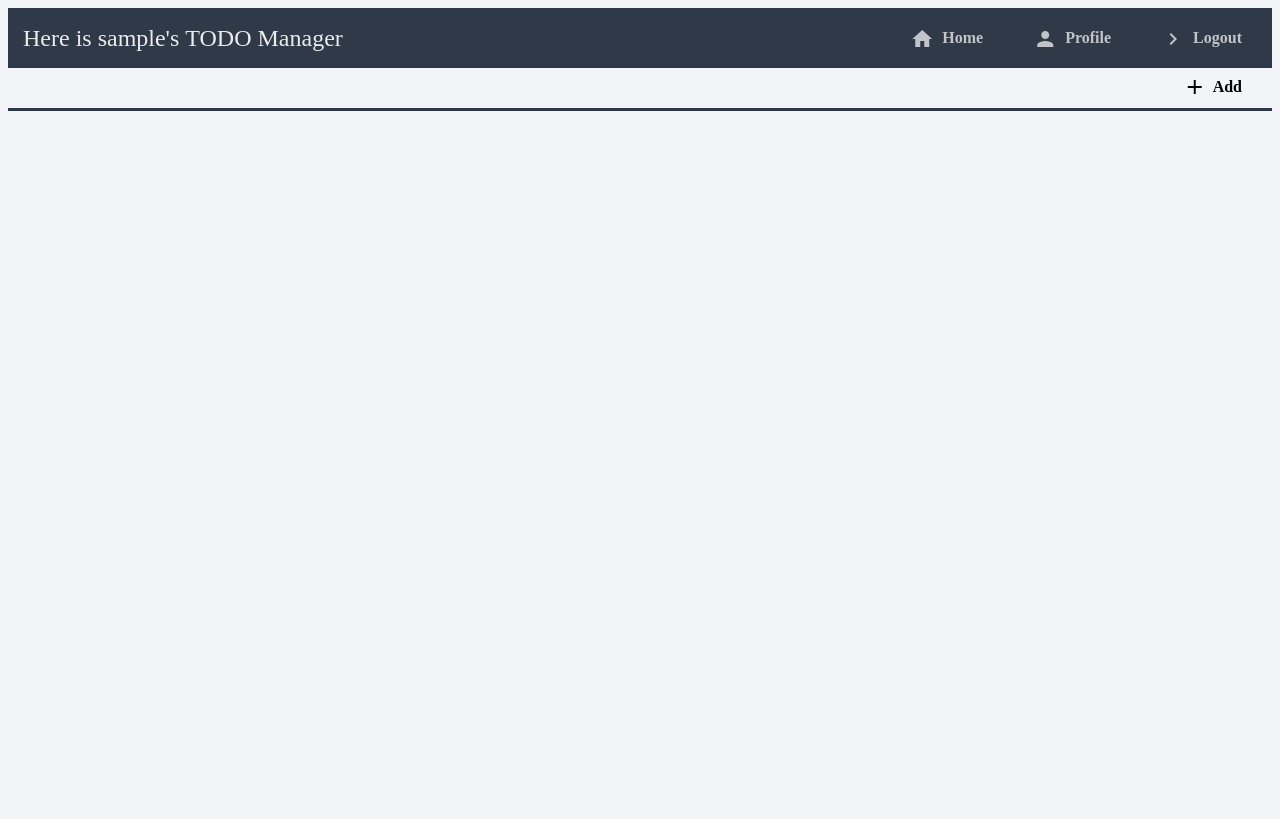
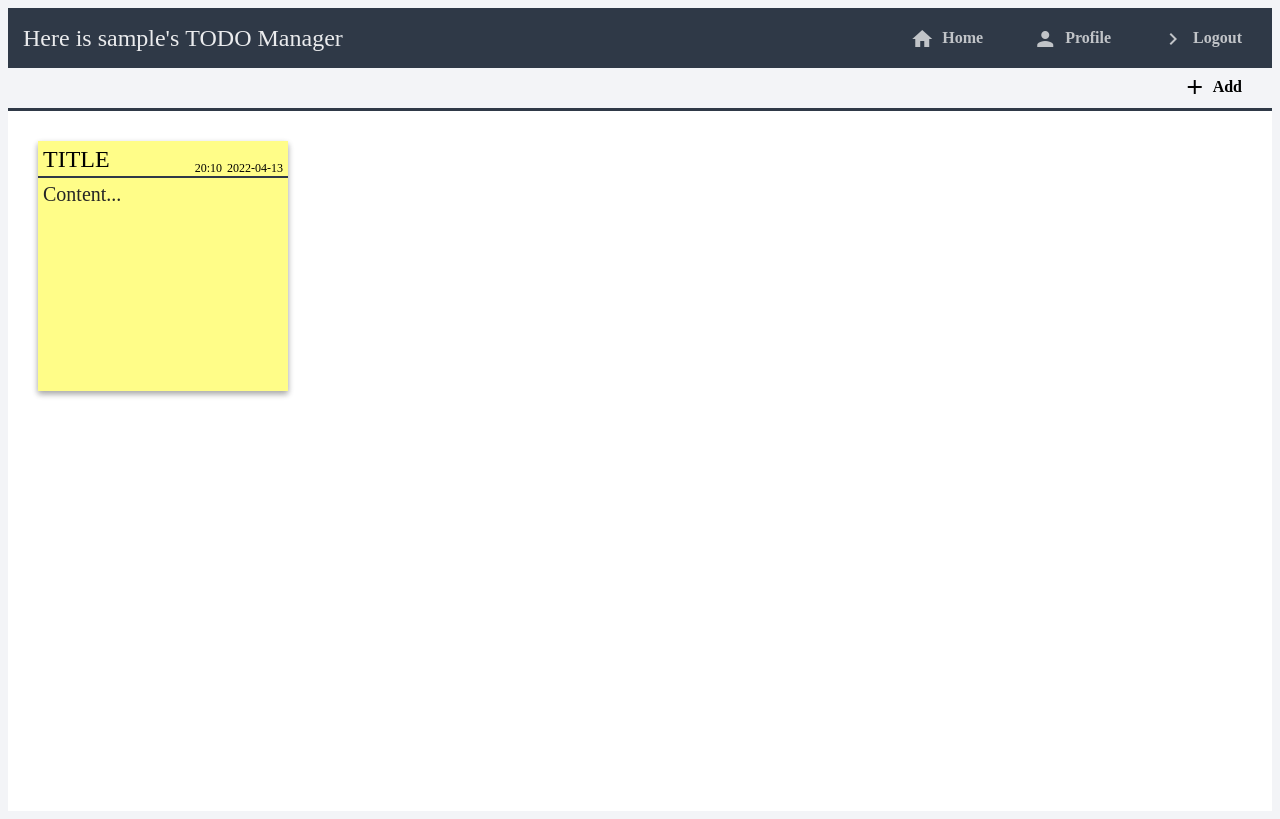
Before and after one commit to kwei/TODO_Manager, a Flask app: page /home in a window 1280 px wide. Before the commit the page ends 111 px from the top, so only its background shows below. Run offline with Flask 2, Linux system fonts and the light colour scheme; the visitor is signed in with stand-in values (Sample User, id 1); data that the repository does not hold is empty; parts of the project's set-up code (start-up, migrations or seed data) failed here and were passed over.

Commit message:
TODO: front-end edit and delete amd create

```diff
--- a/module/DB_Controller_Task.py
+++ b/module/DB_Controller_Task.py
@@ -13,7 +13,7 @@ class DB_Controller_Task():
         db = self._sql.get_db()
         cursor = db.cursor()
         cursor.execute("SELECT * from tasks WHERE userName = ?", (userName,))
-        fetchRes = cursor.fetchone()
+        fetchRes = cursor.fetchall()
         db.close()
         print("Tasks fetch result: ", fetchRes)
         if not fetchRes:
@@ -47,7 +47,8 @@ class DB_Controller_Task():
         cursor.execute("INSERT INTO tasks VALUES (NULL, ?, ?, ?, ?, ?, ?)", (tagSequence, userName, task["title"], task["content"], task["createTime"], task["createDate"]))
         db.commit()
         db.close()
-        return tagSequence
+        task["tagSequence"] = tagSequence
+        return json.dumps(task)
 
 
     def update(self, data):
@@ -62,7 +63,8 @@ class DB_Controller_Task():
             return "No sql instance."
         db = self._sql.get_db()
         cursor = db.cursor()
-        cursor.execute("UPDATE tasks SET title = ? content = ? createTime = ? createDate = ? WHERE userName = ? AND tagSequence = ?", (task["title"], task["content"], task["createTime"], task["createDate"], userName, tagSequence))
+        cursor.execute("UPDATE tasks SET title = ?, content = ?, createTime = ?, createDate = ? WHERE userName = ? AND tagSequence = ?", (task["title"], task["content"], task["createTime"], task["createDate"], userName, tagSequence))
+        db.commit()
         db.close()
         return "Update successfully."
 
@@ -77,5 +79,6 @@ class DB_Controller_Task():
         db = self._sql.get_db()
         cursor = db.cursor()
         cursor.execute("DELETE FROM tasks WHERE userName = ? AND tagSequence = ?", (userName, tagSequence))
+        db.commit()
         db.close()
         return "Delete successfully."
--- a/templates/main.html
+++ b/templates/main.html
@@ -20,8 +20,21 @@
             <div class="control">
                 <a href="#"><i class="material-icons">add</i>Add</a>
             </div>
-            <div class="tasks">
-
+            <div class="tasks" id="tasks">
+                <div class="note" id="tagSequence">
+                    <div class="note-title-container">
+                        <!-- <div class="note-control">
+                            <a class="note-edit" href="{{ url_for('home') }}"><i class="material-icons">edit</i></a>
+                            <a class="note-delete" href="{{ url_for('home') }}"><i class="material-icons">clear</i></a>
+                        </div> -->
+                        <a class="note-title">TITLE</a>
+                        <a class="note-createTime">20:10</a>
+                        <a class="note-createDate">2022-04-13</a>
+                    </div>
+                    <div class="note-content">
+                        Content...
+                    </div>
+                </div>
             </div>
         </div>
 
@@ -29,12 +42,61 @@
 
 
         <script>
-            async function fetchTasks(url, userName){
-                let res = await fetch(url+"?"+new URLSearchParams({
-                    userName: userName
-                }));
-                let data = await response.json();
-                print(data)
+            window.onload = function () {
+                fetchTasks('/tasks/fetchAll', `{{ userName }}`);
+            }
+
+            function fetchTasks(url, userName){
+                fetch(url+"/"+userName)
+                .then((res) => res.json())
+                .then((data) => {
+                    // console.log("fetch res: ", data, typeof(data));
+
+                    let tasksDiv = document.getElementById("tasks");
+                    data.map((element, index) => {
+                        let id = element["id"];
+                        let tagSequence = element["tagSequence"];
+                        let userName = element["userName"];
+                        let title = element["title"];
+                        let content = element["content"];
+                        let createTime = element["createTime"];
+                        let createDate = element["createDate"];
+
+                        let noteDiv = document.createElement("div");
+                        noteDiv.setAttribute('class', "note");
+                        noteDiv.setAttribute('id', tagSequence);
+
+                        let note_containerDiv = document.createElement("div");
+                        note_containerDiv.setAttribute('class', "note-title-container");
+
+                        let note_titleDiv = document.createElement("a");
+                        note_titleDiv.setAttribute('class', "note-title");
+                        note_titleDiv.textContent = title;
+
+                        let note_createTimeDiv = document.createElement("a");
+                        note_createTimeDiv.setAttribute('class', "note-createTime");
+                        note_createTimeDiv.textContent = createTime;
+
+                        let note_createDateDiv = document.createElement("a");
+                        note_createDateDiv.setAttribute('class', "note-createDate");
+                        note_createDateDiv.textContent = createDate;
+
+                        note_containerDiv.appendChild(note_titleDiv);
+                        note_containerDiv.appendChild(note_createTimeDiv);
+                        note_containerDiv.appendChild(note_createDateDiv);
+
+                        noteDiv.appendChild(note_containerDiv);
+
+                        let noteContentDiv = document.createElement("div");
+                        noteContentDiv.setAttribute('class', "note-content");
+                        noteContentDiv.textContent = content;
+
+                        noteDiv.appendChild(noteContentDiv);
+
+                        tasksDiv.appendChild(noteDiv);
+                    });
+                })
+                .catch((e) => console.log(e));
             }
         </script>
     </body>
--- a/templates/static/css/main.css
+++ b/templates/static/css/main.css
@@ -124,7 +124,6 @@ body {
 .container {
     height: 100%;
     width: 100%;
-    border-bottom: 3px solid #2f3947;
     align-items: center;
 }
 
@@ -132,6 +131,7 @@ body {
     height: 40px;
     width: 100%;
     align-items: center;
+    border-bottom: 3px solid #2f3947;
 }
 
 .control a {
@@ -151,8 +151,85 @@ body {
 }
 
 .tasks {
-    height: 100%;
+    height: 700px;
     width: 100%;
     overflow: auto;
     background-color: #ffffff;
+
+    display: grid;
+    grid-gap: 20px;
+    grid-template-columns: repeat(4, 1fr);
 }
+
+.note {
+    height: 250px;
+    width: 250px;
+    margin-top: 30px;
+    margin-left: 30px;
+    overflow: auto;
+    background-color: #fffd88;
+    box-shadow: rgba(0, 0, 0, 0.16) 0px 3px 6px, rgba(0, 0, 0, 0.23) 0px 3px 6px;
+}
+
+.note-title-container {
+    display: flex;
+    height: auto;
+    width: 100%;
+    align-items: center;
+    border-bottom: 2px solid #2f3947;
+}
+
+.note-title {
+    height: 30px;
+    flex: 1;
+    font-size: 24px;
+    margin-left: 5px;
+    margin-top: 5px;
+    float: left;
+    color: #000000;
+    font-weight: normal;
+}
+
+.note-createTime, .note-createDate {
+    height: auto;
+    width: auto;
+    font-size: 12px;
+    margin-right: 5px;
+    vertical-align: bottom;
+    align-self: flex-end;
+    float: right;
+    color: #000000;
+    font-weight: normal;
+}
+
+.note-content {
+    height: auto;
+    width: auto;
+    font-size: 20px;
+    margin-left: 5px;
+    margin-right: 5px;
+    margin-top: 5px;
+    margin-bottom: 5px;
+    color: #252525;
+    font-weight: normal;
+}
+
+.note-control {
+    display: flex;
+    height: auto;
+    width: 100%;
+    align-items: center;
+}
+
+.note-edit, .note-delete {
+    padding: 0 20px;
+    margin-top: 5px;
+    margin-right: 10px;
+    display: inline-flex;
+    align-items: center;
+    float: right;
+}
+
+.note-edit i, .note-delete i {
+    padding: 2px 6px 2px 2px;
+}
```
Also changed, not shown: database.db.
